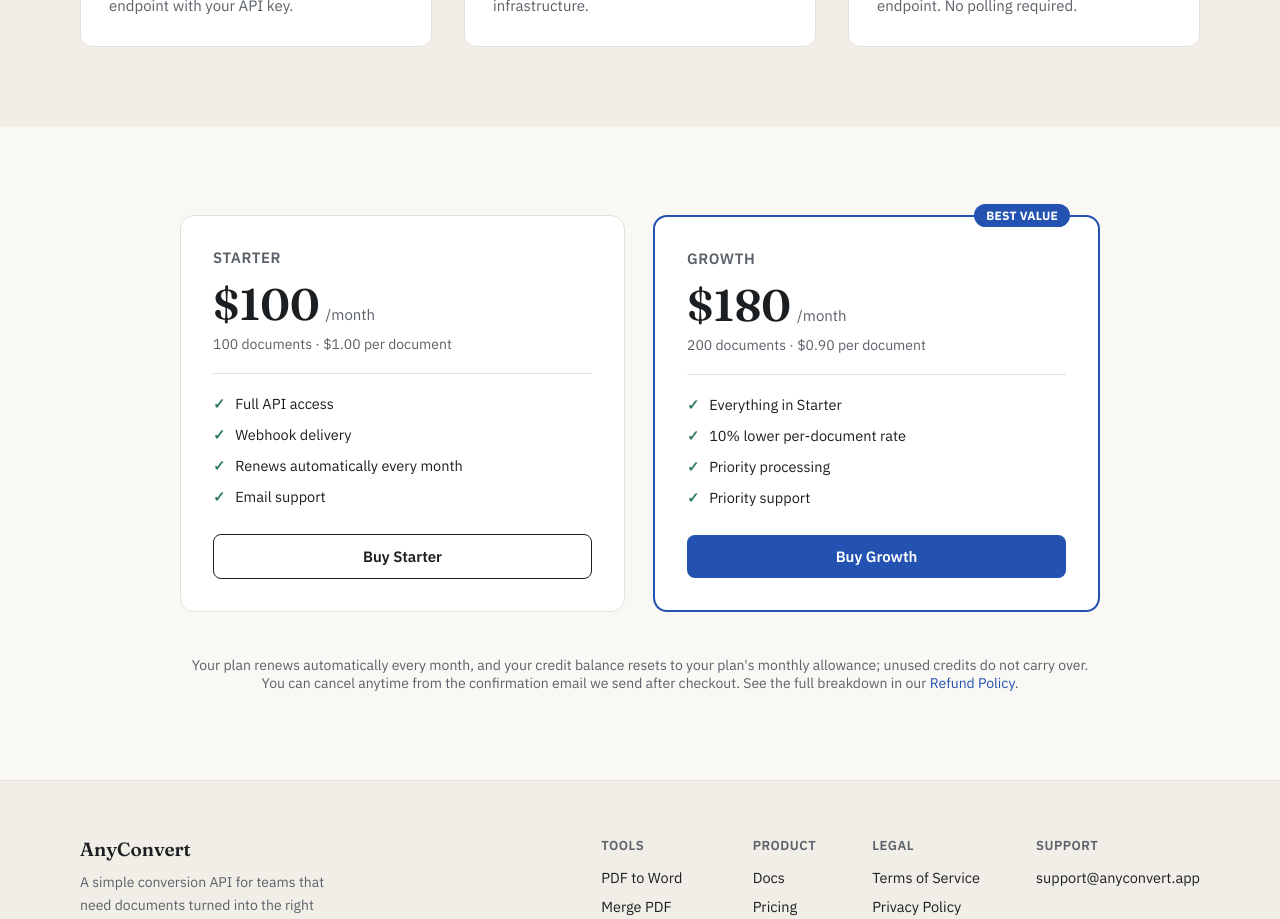
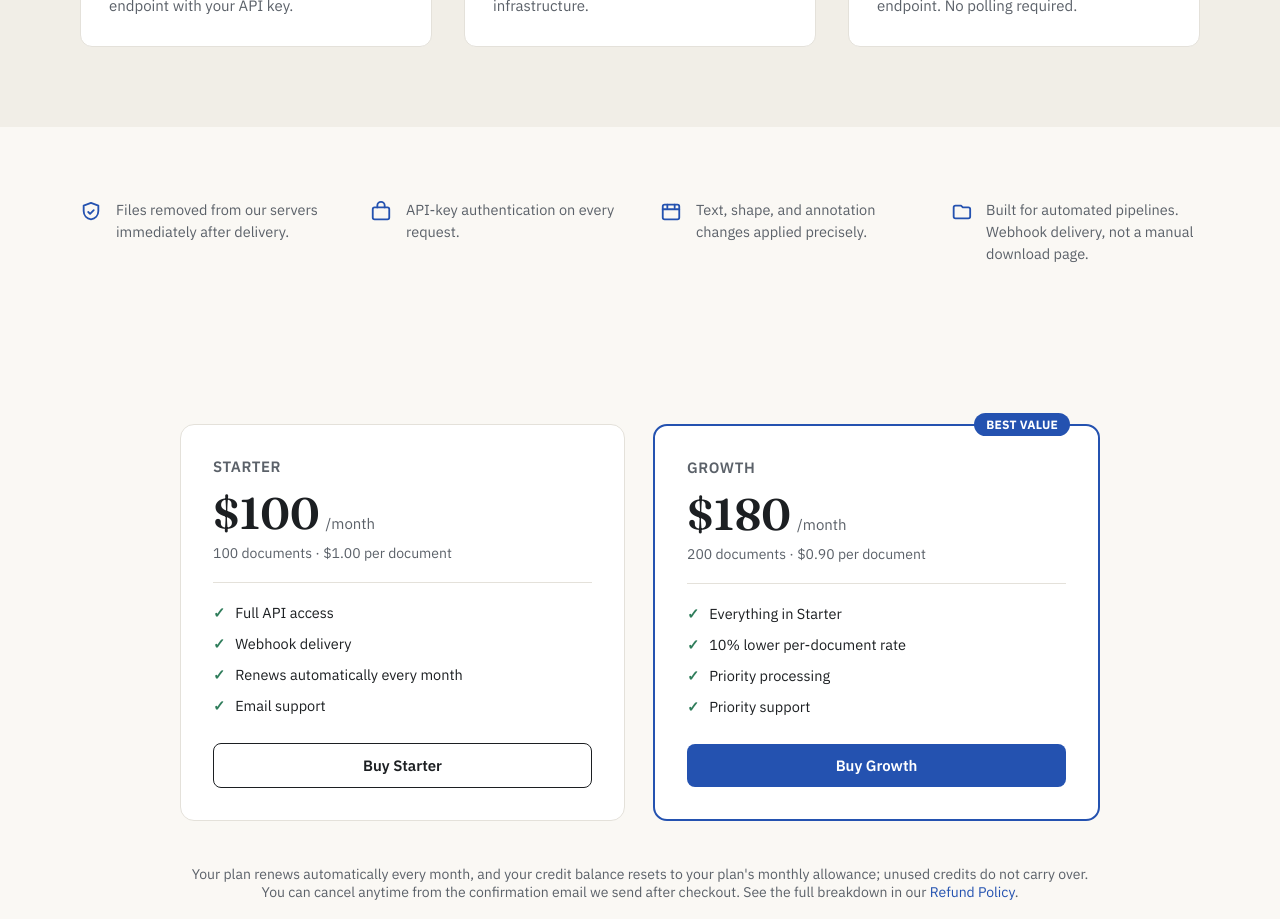
Before and after one commit to ddaniyalp781-dotcomj/any-convert, a Next.js app: page /edit-pdf in a window 1280 px wide. Shown: the part 920-1839 px from the top of the page. Built offline with nearby package versions, Linux system fonts and the light colour scheme.

Commit message:
add trust row (files deleted, API-key auth, built for pipelines) to all tool pages

```diff
--- a/app/compress-pdf/page.tsx
+++ b/app/compress-pdf/page.tsx
@@ -12,6 +12,7 @@ export default function CompressPdfPage() {
       headline="Compress PDFs, automatically."
       description="Send a PDF to one endpoint. We reduce its file size without sacrificing print quality and deliver it to your webhook."
       price="From $0.14 / doc"
+      trustBullet="Smaller files with no visible quality loss."
       iconBg="#C24A3A"
       icon={
         <svg width="26" height="26" viewBox="0 0 24 24" fill="none" stroke="currentColor" strokeWidth="2" strokeLinecap="round" strokeLinejoin="round">
--- a/app/edit-pdf/page.tsx
+++ b/app/edit-pdf/page.tsx
@@ -12,6 +12,7 @@ export default function EditPdfPage() {
       headline="Edit PDFs, automatically."
       description="Send a PDF with edit instructions to one endpoint. We apply text, shape, and annotation changes and deliver the result to your webhook."
       price="From $0.27 / doc"
+      trustBullet="Text, shape, and annotation changes applied precisely."
       iconBg="#2E9B8F"
       icon={
         <svg width="26" height="26" viewBox="0 0 24 24" fill="none" stroke="currentColor" strokeWidth="2" strokeLinecap="round" strokeLinejoin="round">
--- a/app/jpg-to-pdf/page.tsx
+++ b/app/jpg-to-pdf/page.tsx
@@ -12,6 +12,7 @@ export default function JpgToPdfPage() {
       headline="Turn images into PDF, automatically."
       description="Send JPG, PNG, BMP, GIF, or TIFF images to one endpoint. We combine them into a single PDF and deliver it to your webhook."
       price="From $0.14 / doc"
+      trustBullet="Supports JPG, PNG, BMP, GIF, and TIFF input."
       iconBg="#D98B1F"
       icon={
         <svg width="26" height="26" viewBox="0 0 24 24" fill="none" stroke="currentColor" strokeWidth="2" strokeLinecap="round" strokeLinejoin="round">
--- a/app/merge-pdf/page.tsx
+++ b/app/merge-pdf/page.tsx
@@ -12,6 +12,7 @@ export default function MergePdfPage() {
       headline="Merge PDFs, automatically."
       description="Send multiple PDF files to one endpoint. We combine them into a single document and deliver it to your webhook."
       price="From $0.18 / doc"
+      trustBullet="Combine any number of PDFs in the order you send them."
       iconBg="#6D4FC4"
       icon={
         <svg width="26" height="26" viewBox="0 0 24 24" fill="none" stroke="currentColor" strokeWidth="2" strokeLinecap="round" strokeLinejoin="round">
--- a/app/pdf-to-word/page.tsx
+++ b/app/pdf-to-word/page.tsx
@@ -12,6 +12,7 @@ export default function PdfToWordPage() {
       headline="Convert PDF to Word, automatically."
       description="Send a PDF to one endpoint. We convert it to an editable .docx and deliver it straight to your webhook."
       price="From $0.27 / doc"
+      trustBullet="Preserves original formatting, fonts, and layout."
       iconBg="#2F6FE4"
       icon={
         <svg width="26" height="26" viewBox="0 0 24 24" fill="none" stroke="currentColor" strokeWidth="2" strokeLinecap="round" strokeLinejoin="round">
--- a/app/sign-pdf/page.tsx
+++ b/app/sign-pdf/page.tsx
@@ -12,6 +12,7 @@ export default function SignPdfPage() {
       headline="Add signature fields to PDFs, automatically."
       description="Send a PDF and signer details to one endpoint. We apply the signature field and deliver the signed document to your webhook."
       price="From $0.32 / doc"
+      trustBullet="Signature fields placed exactly where you specify."
       iconBg="#C64FA0"
       icon={
         <svg width="26" height="26" viewBox="0 0 24 24" fill="none" stroke="currentColor" strokeWidth="2" strokeLinecap="round" strokeLinejoin="round">
--- a/components/ToolPage.tsx
+++ b/components/ToolPage.tsx
@@ -7,9 +7,10 @@ interface ToolPageProps {
   icon: React.ReactNode;
   iconBg: string;
   price: string;
+  trustBullet: string;
 }
 
-export default function ToolPage({ headline, description, icon, iconBg, price }: ToolPageProps) {
+export default function ToolPage({ headline, description, icon, iconBg, price, trustBullet }: ToolPageProps) {
   return (
     <>
       {/* HERO */}
@@ -52,6 +53,28 @@ export default function ToolPage({ headline, description, icon, iconBg, price }:
         </div>
       </div>
 
+      {/* TRUST ROW */}
+      <div style={s('padding: 72px var(--pad-x);')}>
+        <div className="tool-trust" style={s('max-width: 1120px; margin: 0 auto; display: flex; gap: 40px;')}>
+          <div style={s('flex: 1; display: flex; gap: 14px; align-items: flex-start;')}>
+            <svg width="22" height="22" viewBox="0 0 24 24" fill="none" stroke="#2452B0" strokeWidth="2" strokeLinecap="round" strokeLinejoin="round" style={s('flex-shrink: 0; margin-top: 2px;')}><path d="M12 2 4 5v6c0 5 3.4 8.4 8 9 4.6-.6 8-4 8-9V5z"/><path d="m9 12 2 2 4-4"/></svg>
+            <div style={s('font-size: 14.5px; line-height: 1.5; color: var(--ink-muted);')}>Files removed from our servers immediately after delivery.</div>
+          </div>
+          <div style={s('flex: 1; display: flex; gap: 14px; align-items: flex-start;')}>
+            <svg width="22" height="22" viewBox="0 0 24 24" fill="none" stroke="#2452B0" strokeWidth="2" strokeLinecap="round" strokeLinejoin="round" style={s('flex-shrink: 0; margin-top: 2px;')}><rect x="3" y="7" width="18" height="13" rx="2"/><path d="M8 7V5a4 4 0 0 1 8 0v2"/></svg>
+            <div style={s('font-size: 14.5px; line-height: 1.5; color: var(--ink-muted);')}>API-key authentication on every request.</div>
+          </div>
+          <div style={s('flex: 1; display: flex; gap: 14px; align-items: flex-start;')}>
+            <svg width="22" height="22" viewBox="0 0 24 24" fill="none" stroke="#2452B0" strokeWidth="2" strokeLinecap="round" strokeLinejoin="round" style={s('flex-shrink: 0; margin-top: 2px;')}><rect x="3" y="4" width="18" height="16" rx="2"/><path d="M3 9h18M8 4v3M16 4v3"/></svg>
+            <div style={s('font-size: 14.5px; line-height: 1.5; color: var(--ink-muted);')}>{trustBullet}</div>
+          </div>
+          <div style={s('flex: 1; display: flex; gap: 14px; align-items: flex-start;')}>
+            <svg width="22" height="22" viewBox="0 0 24 24" fill="none" stroke="#2452B0" strokeWidth="2" strokeLinecap="round" strokeLinejoin="round" style={s('flex-shrink: 0; margin-top: 2px;')}><path d="M4 17V7a2 2 0 0 1 2-2h6l2 2h6a2 2 0 0 1 2 2v8a2 2 0 0 1-2 2H6a2 2 0 0 1-2-2Z"/></svg>
+            <div style={s('font-size: 14.5px; line-height: 1.5; color: var(--ink-muted);')}>Built for automated pipelines. Webhook delivery, not a manual download page.</div>
+          </div>
+        </div>
+      </div>
+
       {/* PRICING */}
       <div id="pricing" style={s('padding: 88px var(--pad-x);')}>
         <PricingCards heading={false} />
@@ -61,6 +84,7 @@ export default function ToolPage({ headline, description, icon, iconBg, price }:
         @media (max-width: 720px) {
           .tool-hero { flex-direction: column; }
           .tool-steps { flex-direction: column; }
+          .tool-trust { flex-direction: column; }
         }
       `}</style>
     </>
```
